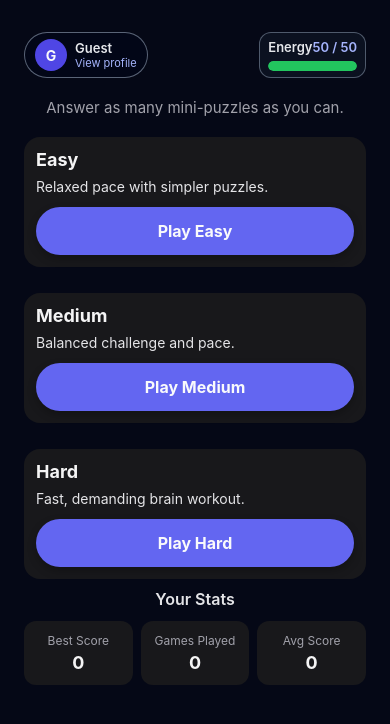
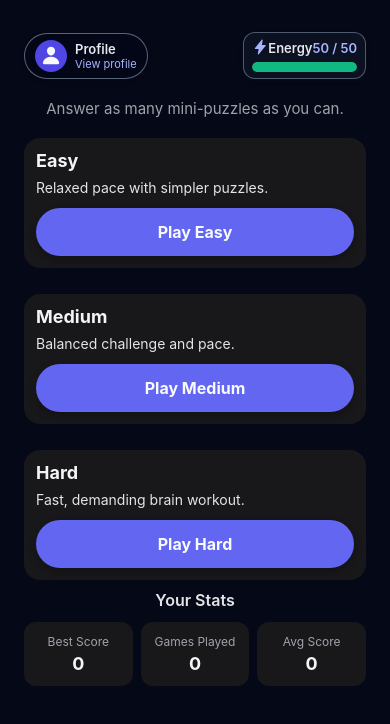
Before and after one commit to mdturin/1-Minute-Brain-Challenge, a React Native app in the folder app/: screen /Home in a window 390 px wide. Shown: the top 724 px of the page. Built offline with nearby package versions, Linux system fonts and the light colour scheme.

Commit message:
updated home ui

```diff
--- a/app/src/screens/HomeScreen.tsx
+++ b/app/src/screens/HomeScreen.tsx
@@ -10,6 +10,7 @@ import { useEnergy } from '../logic/useEnergy';
 import { canStartGame, getCostForDifficulty } from '../logic/energy';
 import { showRewardedWithCallbacks } from '../logic/ads';
 import { loadUserProfile, type UserProfile } from '../storage/userProfile';
+import { Ionicons } from '@expo/vector-icons';
 
 type Props = NativeStackScreenProps<RootStackParamList, 'Home'>;
 
@@ -125,26 +126,21 @@ export default function HomeScreen({ navigation }: Props) {
               style={styles.profileChip}
               onPress={() => navigation.navigate('Profile')}
               disabled={profileLoading}
+              accessibilityLabel="Profile button, tap to view or edit profile"
             >
               <View style={styles.profileAvatar}>
-                <Text style={styles.profileAvatarText}>
-                  {(profile?.displayName ?? 'Guest')
-                    .split(' ')
-                    .filter(Boolean)
-                    .map((part) => part[0]?.toUpperCase())
-                    .slice(0, 2)
-                    .join('') || 'G'}
-                </Text>
+                <Ionicons name="person" size={20} color="#f9fafb" />
               </View>
               <View style={styles.profileTextContainer}>
                 <Text style={styles.profileName} numberOfLines={1}>
-                  {profileLoading ? 'Loading...' : profile?.displayName || 'Guest'}
+                  {profileLoading ? 'Loading...' : 'Profile'}
                 </Text>
                 <Text style={styles.profileLink}>View profile</Text>
               </View>
             </TouchableOpacity>
-            <View style={styles.energyContainer}>
+            <View style={styles.energyContainer} accessibilityLabel={`Energy bar, current level ${energy} out of ${maxEnergy}, refills over time`}>
               <View style={styles.energyHeaderRow}>
+                <Ionicons name="flash" size={16} color="#a5b4fc" />
                 <Text style={styles.energyLabel}>Energy</Text>
                 <Text style={styles.energyValue}>
                   {energyLoading ? '...' : `${energy} / ${maxEnergy}`}
@@ -283,6 +279,11 @@ const styles = StyleSheet.create({
     borderRadius: 999,
     borderWidth: 1,
     borderColor: 'rgba(148, 163, 184, 0.6)',
+    shadowColor: '#020617',
+    shadowOffset: { width: 0, height: 2 },
+    shadowOpacity: 0.3,
+    shadowRadius: 4,
+    elevation: 3,
   },
   profileAvatar: {
     width: 32,
@@ -319,6 +320,11 @@ const styles = StyleSheet.create({
     marginBottom: 0,
     borderWidth: 1,
     borderColor: 'rgba(148, 163, 184, 0.5)',
+    shadowColor: '#0b1120',
+    shadowOffset: { width: 0, height: 2 },
+    shadowOpacity: 0.3,
+    shadowRadius: 4,
+    elevation: 3,
   },
   energyHeaderRow: {
     flexDirection: 'row',
@@ -344,8 +350,13 @@ const styles = StyleSheet.create({
     backgroundColor: '#111827',
   },
   energyBarFill: {
-    backgroundColor: '#22c55e',
+    backgroundColor: '#10b981',
     borderRadius: 999,
+    shadowColor: '#10b981',
+    shadowOffset: { width: 0, height: 0 },
+    shadowOpacity: 0.5,
+    shadowRadius: 5,
+    elevation: 5,
   },
   energyHint: {
     marginTop: 4,
```
